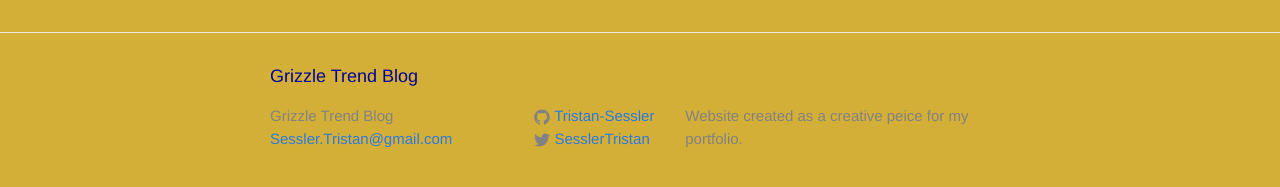
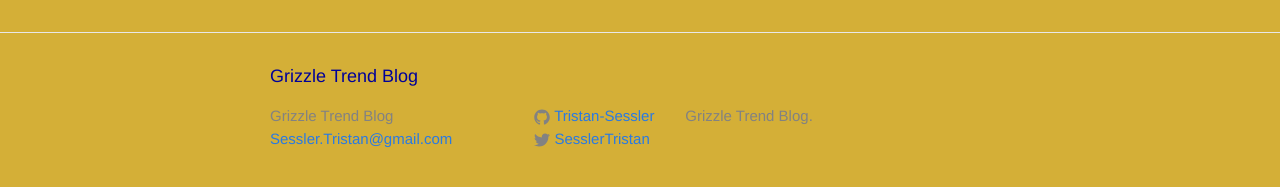
Before and after one commit to Tristan-Sessler/T1, a Jekyll site: the page built from about.md, in a window 1280 px wide. Shown: the part 318-505 px from the top of the page. Built offline with Jekyll 4.4.1, drawn with Linux system fonts in a browser that asks for light colours.

Commit message:
Update _config.yml

```diff
--- a/_config.yml
+++ b/_config.yml
@@ -9,7 +9,7 @@
 title: Grizzle Trend Blog
 email: Sessler.Tristan@gmail.com
 description: > # this means to ignore newlines until "baseurl:"
-  Website created as a creative peice for my portfolio.
+  Grizzle Trend Blog.
 baseurl: "" # the subpath of your site, e.g. /blog
 url: "http://yourdomain.com" # the base hostname & protocol for your site
 twitter_username: SesslerTristan
```
